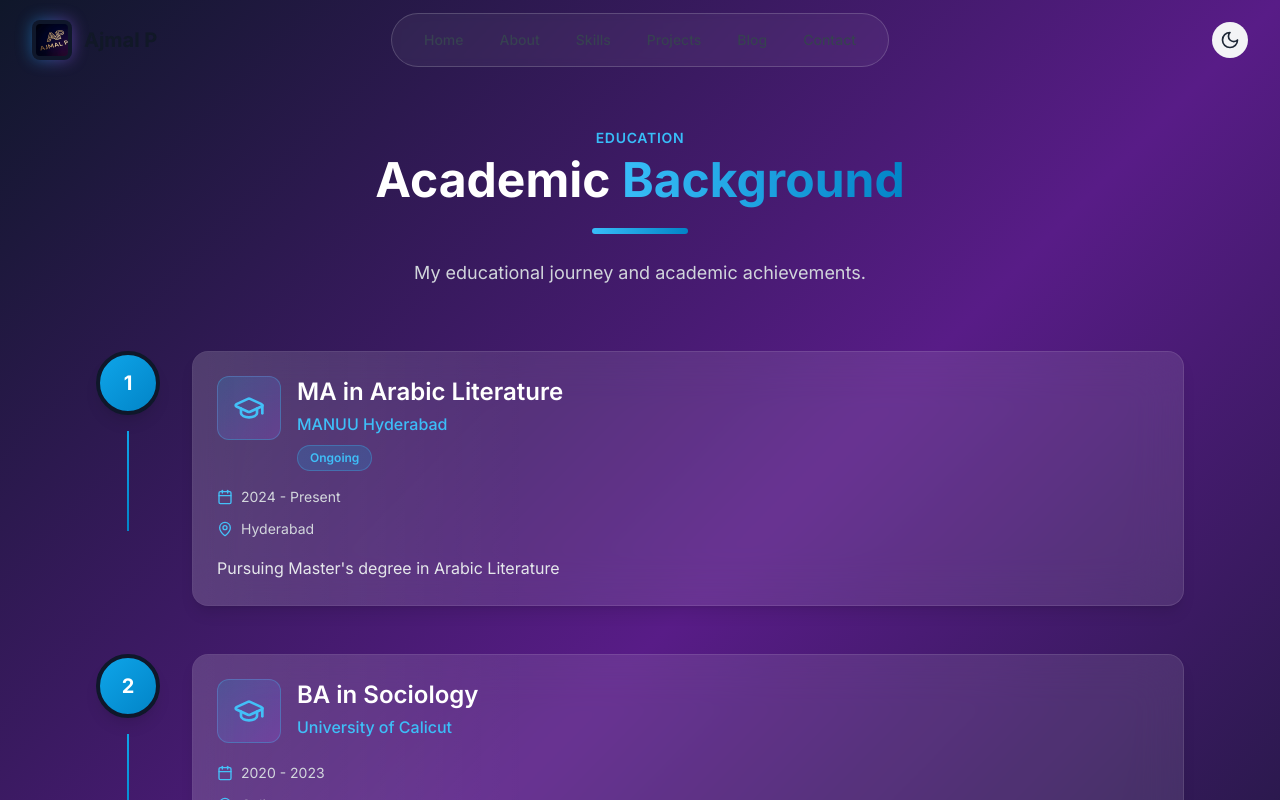
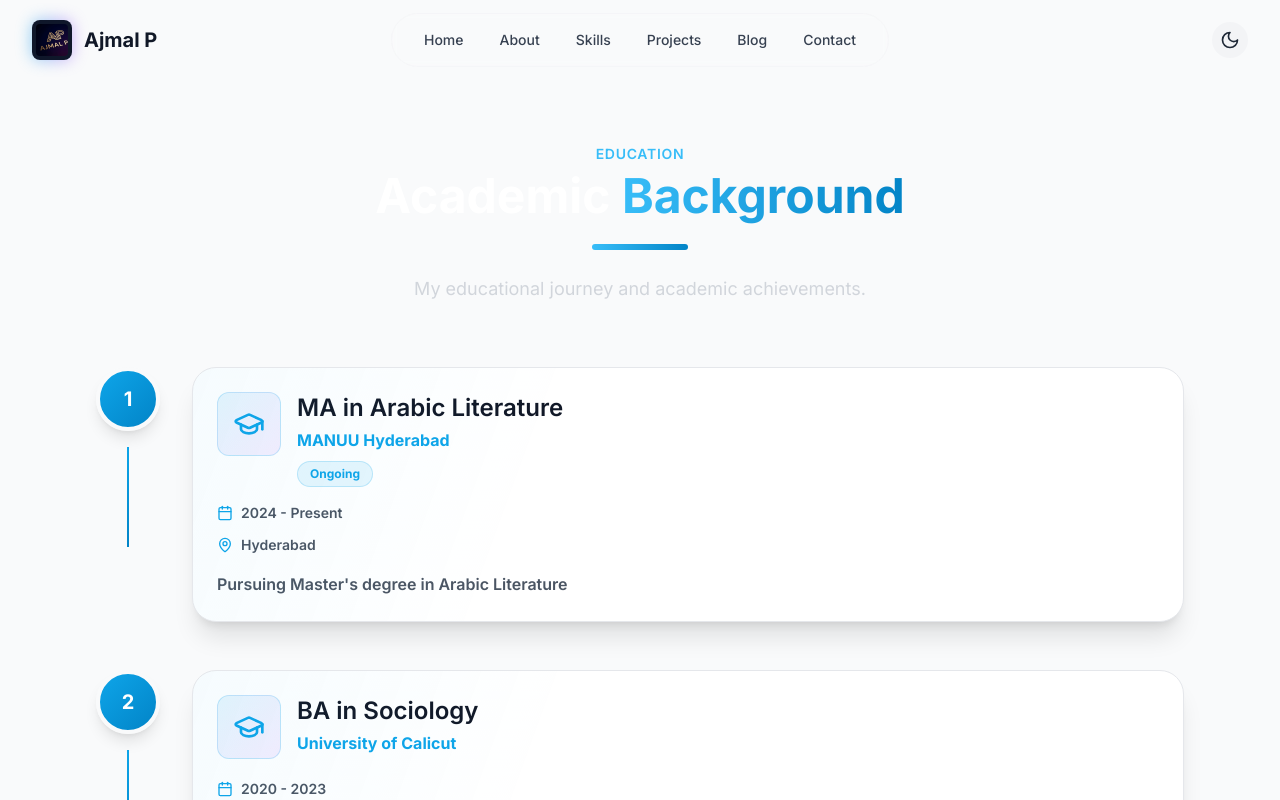
Before and after one commit to moajmalp/moajmalp-portfolio, a Next.js app: page /education in a window 1280 px wide. Shown: the top 800 px of the page. Built offline with nearby package versions, Linux system fonts and the light colour scheme.

Commit message:
Fix Framer Motion keyframe animation crash and redesign Education client page

```diff
--- a/src/app/about/AboutClient.tsx
+++ b/src/app/about/AboutClient.tsx
@@ -91,6 +91,7 @@ export default function About() {
                             </div>
                             {/* Shine Effect */}
                             <motion.div
+                                initial={{ skewX: -20 }}
                                 animate={{
                                     x: ['-100%', '200%'],
                                 }}
@@ -101,7 +102,6 @@ export default function About() {
                                     ease: 'easeInOut',
                                 }}
                                 className="absolute inset-0 bg-gradient-to-r from-transparent via-primary-500/5 to-transparent"
-                                style={{ transform: 'skewX(-20deg)' }}
                             />
                         </div>
                     </motion.div>
--- a/src/app/education/EducationClient.tsx
+++ b/src/app/education/EducationClient.tsx
@@ -7,8 +7,8 @@ import PageHeader from '../../components/common/PageHeader';
 
 export default function Education() {
     return (
-        <section className="min-h-screen py-20 bg-gradient-to-br from-slate-900 via-purple-900 to-slate-900 pt-32">
-            <div className="max-w-6xl mx-auto px-4 sm:px-6 lg:px-8">
+        <div className="pt-24 pb-16 min-h-screen bg-gray-50 dark:bg-slate-900">
+            <div className="max-w-6xl mx-auto px-4 sm:px-6 lg:px-8 mt-12">
                 <PageHeader
                     subtitle="EDUCATION"
                     title="Academic Background"
@@ -17,7 +17,7 @@ export default function Education() {
                 />
 
                 {/* Step Timeline */}
-                <div className="relative">
+                <div className="relative mt-12">
                     {profileData.education.map((edu, index) => (
                         <motion.div
                             key={edu.id}
@@ -33,7 +33,7 @@ export default function Education() {
                                     <motion.div
                                         whileHover={{ scale: 1.2, rotate: 360 }}
                                         transition={{ duration: 0.6 }}
-                                        className="w-16 h-16 bg-gradient-to-br from-primary-500 to-primary-600 rounded-full flex items-center justify-center border-4 border-slate-900 shadow-lg z-10"
+                                        className="w-16 h-16 bg-gradient-to-br from-primary-500 to-primary-600 rounded-full flex items-center justify-center border-4 border-gray-50 dark:border-slate-900 shadow-lg z-10"
                                     >
                                         <span className="text-white font-bold text-xl">{index + 1}</span>
                                     </motion.div>
@@ -45,10 +45,11 @@ export default function Education() {
                                 {/* Content Card */}
                                 <motion.div
                                     whileHover={{ y: -10, scale: 1.02 }}
-                                    className="flex-1 backdrop-blur-xl bg-white/10 rounded-2xl p-6 border border-white/10 shadow-lg hover:shadow-2xl transition-all duration-300 group relative overflow-hidden"
+                                    className="flex-1 bg-white dark:bg-gray-900 rounded-3xl p-6 border border-gray-200 dark:border-gray-800 shadow-xl hover:shadow-2xl transition-all duration-300 group relative overflow-hidden"
                                 >
                                     {/* Shine Effect */}
                                     <motion.div
+                                        initial={{ skewX: -20 }}
                                         animate={{
                                             x: ['-100%', '200%'],
                                         }}
@@ -58,54 +59,53 @@ export default function Education() {
                                             repeatDelay: 2,
                                             ease: 'easeInOut',
                                         }}
-                                        className="absolute inset-0 bg-gradient-to-r from-transparent via-white/10 to-transparent"
-                                        style={{ transform: 'skewX(-20deg)' }}
+                                        className="absolute inset-0 bg-gradient-to-r from-transparent via-primary-500/5 to-transparent"
                                     />
 
                                     {/* Logo Placeholder */}
                                     <div className="flex items-start gap-4 mb-4">
-                                        <div className="w-16 h-16 bg-gradient-to-br from-primary-500/20 to-purple-500/20 rounded-xl flex items-center justify-center border border-primary-400/30 group-hover:border-primary-400/50 transition-colors flex-shrink-0">
-                                            <GraduationCap className="w-8 h-8 text-primary-400" />
+                                        <div className="w-16 h-16 bg-gradient-to-br from-primary-500/10 to-purple-500/10 rounded-xl flex items-center justify-center border border-primary-500/20 group-hover:border-primary-500/40 transition-colors flex-shrink-0">
+                                            <GraduationCap className="w-8 h-8 text-primary-500 dark:text-primary-400" />
                                         </div>
                                         <div className="flex-1">
-                                            <h3 className="text-2xl font-semibold text-white mb-1 group-hover:text-primary-400 transition-colors">
+                                            <h3 className="text-2xl font-semibold text-gray-900 dark:text-white mb-1 group-hover:text-primary-500 dark:group-hover:text-primary-400 transition-colors">
                                                 {edu.degree}
                                             </h3>
-                                            <p className="text-primary-400 font-medium mb-2">
+                                            <p className="text-primary-500 dark:text-primary-400 font-bold mb-2">
                                                 {edu.institution}
                                             </p>
                                             {edu.current && (
-                                                <span className="inline-block px-3 py-1 bg-primary-500/20 text-primary-400 rounded-full text-xs font-semibold border border-primary-400/30">
+                                                <span className="inline-block px-3 py-1 bg-primary-500/10 text-primary-500 dark:text-primary-400 rounded-full text-xs font-bold border border-primary-500/20">
                                                     Ongoing
                                                 </span>
                                             )}
                                         </div>
                                     </div>
 
-                                    <div className="space-y-3 text-sm text-gray-300 mb-4">
+                                    <div className="space-y-3 text-sm text-gray-600 dark:text-gray-400 mb-4 font-semibold">
                                         <div className="flex items-center gap-2">
-                                            <Calendar className="w-4 h-4 text-primary-400" />
+                                            <Calendar className="w-4 h-4 text-primary-500 dark:text-primary-400" />
                                             <span>
                                                 {edu.startDate} - {edu.current ? 'Present' : edu.endDate}
                                             </span>
                                         </div>
                                         <div className="flex items-center gap-2">
-                                            <MapPin className="w-4 h-4 text-primary-400" />
+                                            <MapPin className="w-4 h-4 text-primary-500 dark:text-primary-400" />
                                             <span>{edu.location}</span>
                                         </div>
                                     </div>
 
                                     {edu.description && (
-                                        <p className="text-gray-200 leading-relaxed">
+                                        <p className="text-gray-600 dark:text-gray-400 leading-relaxed font-semibold">
                                             {edu.description}
                                         </p>
                                     )}
 
                                     {/* Award Badge for Completed */}
                                     {!edu.current && (
-                                        <div className="mt-4 flex items-center gap-2 text-primary-400">
+                                        <div className="mt-4 flex items-center gap-2 text-primary-500 dark:text-primary-400">
                                             <Award className="w-4 h-4" />
-                                            <span className="text-sm font-semibold">Completed</span>
+                                            <span className="text-sm font-bold">Completed</span>
                                         </div>
                                     )}
                                 </motion.div>
@@ -114,6 +114,6 @@ export default function Education() {
                     ))}
                 </div>
             </div>
-        </section>
+        </div>
     );
 }
```
